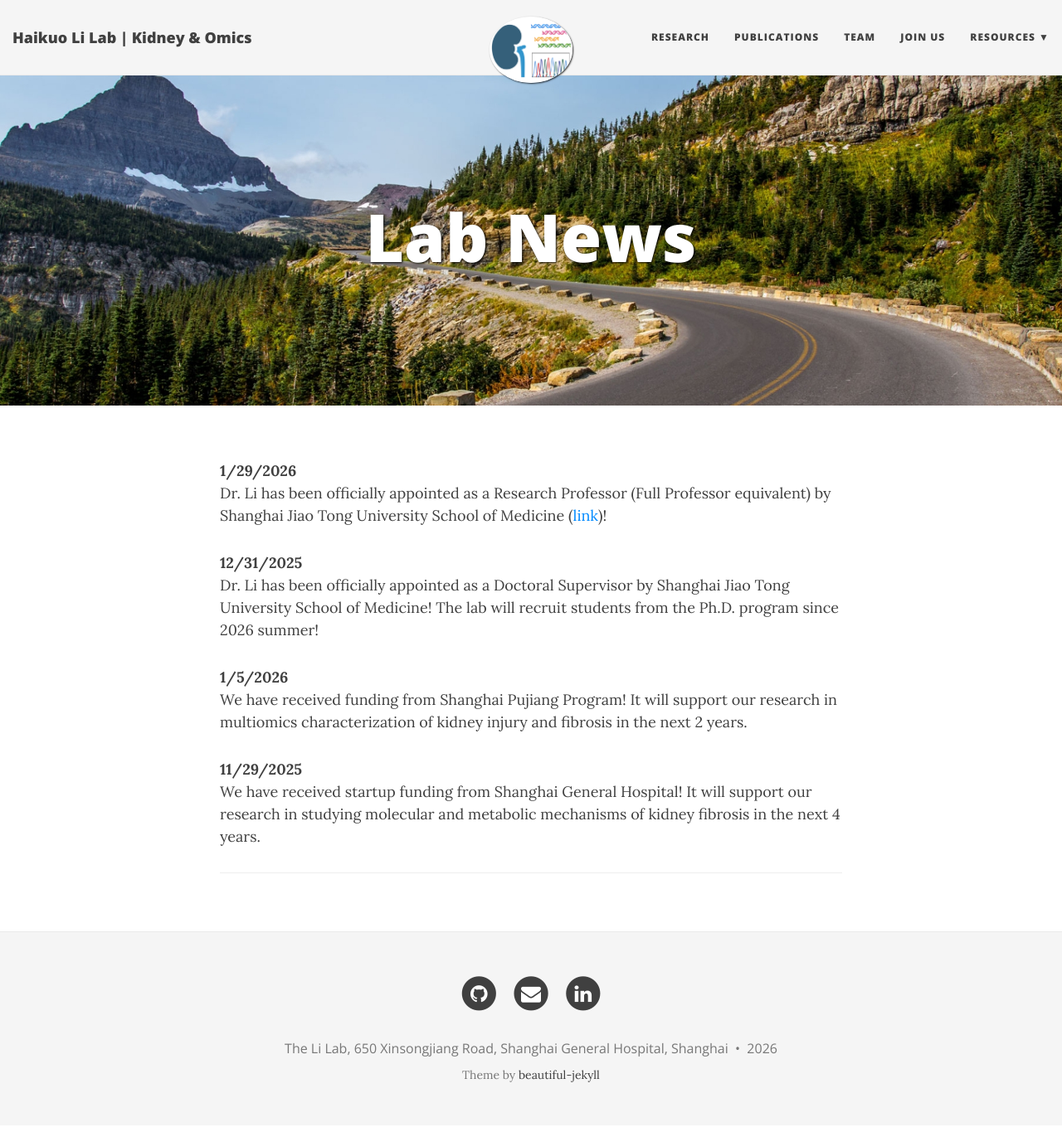
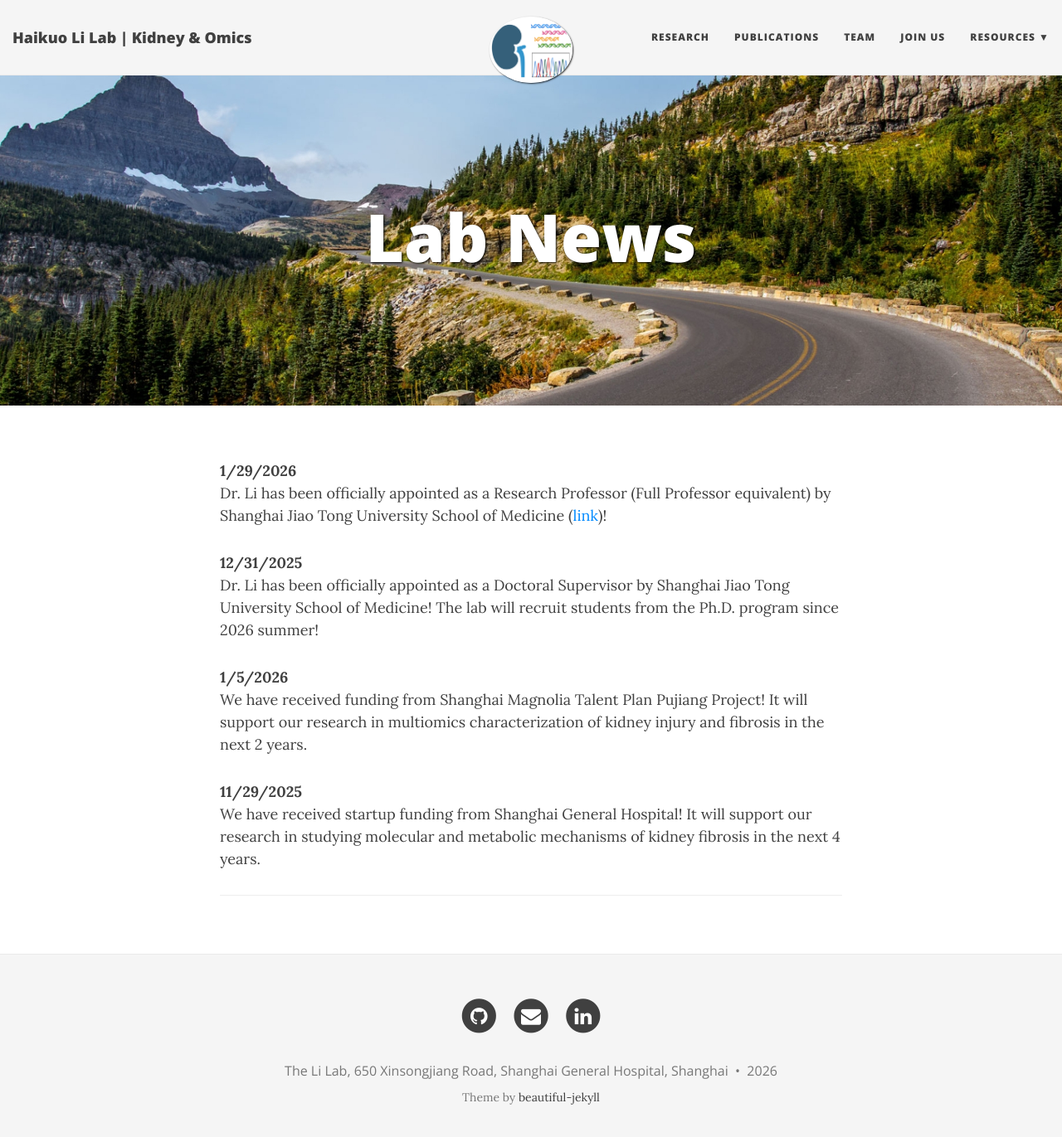
Before and after one commit to TheLiLab/thelilab.github.io, a Jekyll site: the page built from News.md, in a window 1280 px wide and 1384 px high. Shown: the top 1371 px of the window at 83% size. Built offline with Jekyll 4.4.1, drawn with Linux system fonts in a browser that asks for light colours; nearby versions of some CDN libraries.

Commit message:
Update News.md

```diff
--- a/News.md
+++ b/News.md
@@ -14,7 +14,7 @@ Dr. Li has been officially appointed as a Research Professor (Full Professor equ
 Dr. Li has been officially appointed as a Doctoral Supervisor by Shanghai Jiao Tong University School of Medicine! The lab will recruit students from the Ph.D. program since 2026 summer!
 
 <strong>1/5/2026</strong><br>
-We have received funding from Shanghai Pujiang Program! It will support our research in multiomics characterization of kidney injury and fibrosis in the next 2 years.
+We have received funding from Shanghai Magnolia Talent Plan Pujiang Project! It will support our research in multiomics characterization of kidney injury and fibrosis in the next 2 years.
 
 <strong>11/29/2025</strong><br>
 We have received startup funding from Shanghai General Hospital! It will support our research in studying molecular and metabolic mechanisms of kidney fibrosis in the next 4 years.
```
